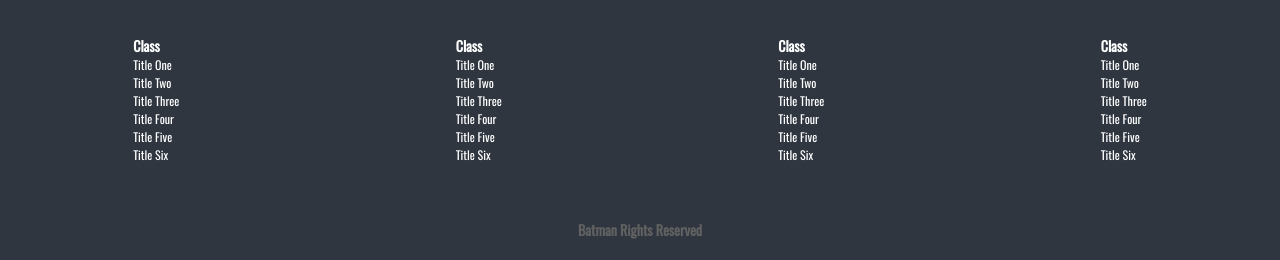
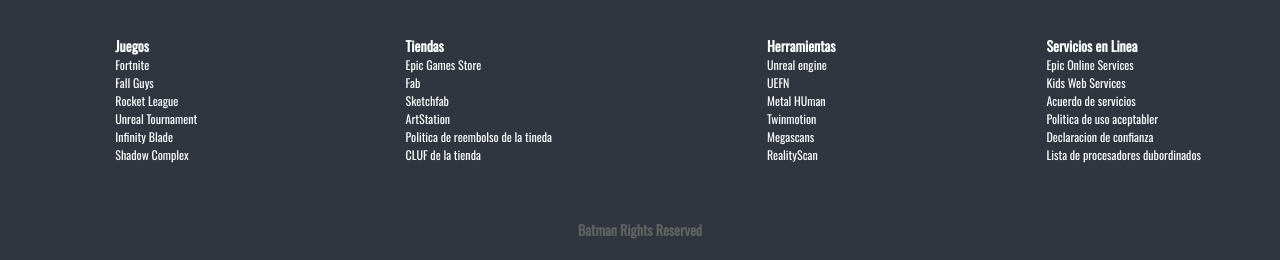
Before and after one commit to JeshuaMF/Proy, a plain HTML site: page index.html in a window 1280 px wide. Shown: the part 2251-2511 px from the top of the page. Drawn offline with nearby package versions, Linux system fonts and the light colour scheme.

Commit message:
Ya quedo

```diff
--- a/index.html
+++ b/index.html
@@ -126,40 +126,40 @@
     <div class="footer-links">
         <div class="footer-container">
             <ul>
-                <li><a href="#"><h3>Class</h3></a></li>
-                <li><a href="#">Title One</a></li>
-                <li><a href="#">Title Two</a></li>
-                <li><a href="#">Title Three</a></li>
-                <li><a href="#">Title Four</a></li>
-                <li><a href="#">Title Five</a></li>
-                <li><a href="#">Title Six</a></li>
+                <li><a href="#"><h3>Juegos</h3></a></li>
+                <li><a href="#">Fortnite</a></li>
+                <li><a href="#">Fall Guys</a></li>
+                <li><a href="#">Rocket League</a></li>
+                <li><a href="#">Unreal Tournament</a></li>
+                <li><a href="#">Infinity Blade</a></li>
+                <li><a href="#">Shadow Complex</a></li>
             </ul>
             <ul>
-                <li><a href="#"><h3>Class</h3></a></li>
-                <li><a href="#">Title One</a></li>
-                <li><a href="#">Title Two</a></li>
-                <li><a href="#">Title Three</a></li>
-                <li><a href="#">Title Four</a></li>
-                <li><a href="#">Title Five</a></li>
-                <li><a href="#">Title Six</a></li>
+                <li><a href="#"><h3>Tiendas</h3></a></li>
+                <li><a href="#">Epic Games Store</a></li>
+                <li><a href="#">Fab</a></li>
+                <li><a href="#">Sketchfab</a></li>
+                <li><a href="#">ArtStation</a></li>
+                <li><a href="#">Politica de reembolso de la tineda</a></li>
+                <li><a href="#">CLUF de la tienda</a></li>
             </ul>
             <ul>
-                <li><a href="#"><h3>Class</h3></a></li>
-                <li><a href="#">Title One</a></li>
-                <li><a href="#">Title Two</a></li>
-                <li><a href="#">Title Three</a></li>
-                <li><a href="#">Title Four</a></li>
-                <li><a href="#">Title Five</a></li>
-                <li><a href="#">Title Six</a></li>
+                <li><a href="#"><h3>Herramientas</h3></a></li>
+                <li><a href="#">Unreal engine</a></li>
+                <li><a href="#">UEFN</a></li>
+                <li><a href="#">Metal HUman</a></li>
+                <li><a href="#">Twinmotion</a></li>
+                <li><a href="#">Megascans</a></li>
+                <li><a href="#">RealityScan</a></li>
             </ul>
             <ul>
-                <li><a href="#"><h3>Class</h3></a></li>
-                <li><a href="#">Title One</a></li>
-                <li><a href="#">Title Two</a></li>
-                <li><a href="#">Title Three</a></li>
-                <li><a href="#">Title Four</a></li>
-                <li><a href="#">Title Five</a></li>
-                <li><a href="#">Title Six</a></li>
+                <li><a href="#"><h3>Servicios en Linea</h3></a></li>
+                <li><a href="#">Epic Online Services</a></li>
+                <li><a href="#">Kids Web Services</a></li>
+                <li><a href="#">Acuerdo de servicios</a></li>
+                <li><a href="#">Politica de uso aceptabler</a></li>
+                <li><a href="#">Declaracion de confianza</a></li>
+                <li><a href="#">Lista de procesadores dubordinados</a></li>
             </ul>
         </div>
     </div>
```
